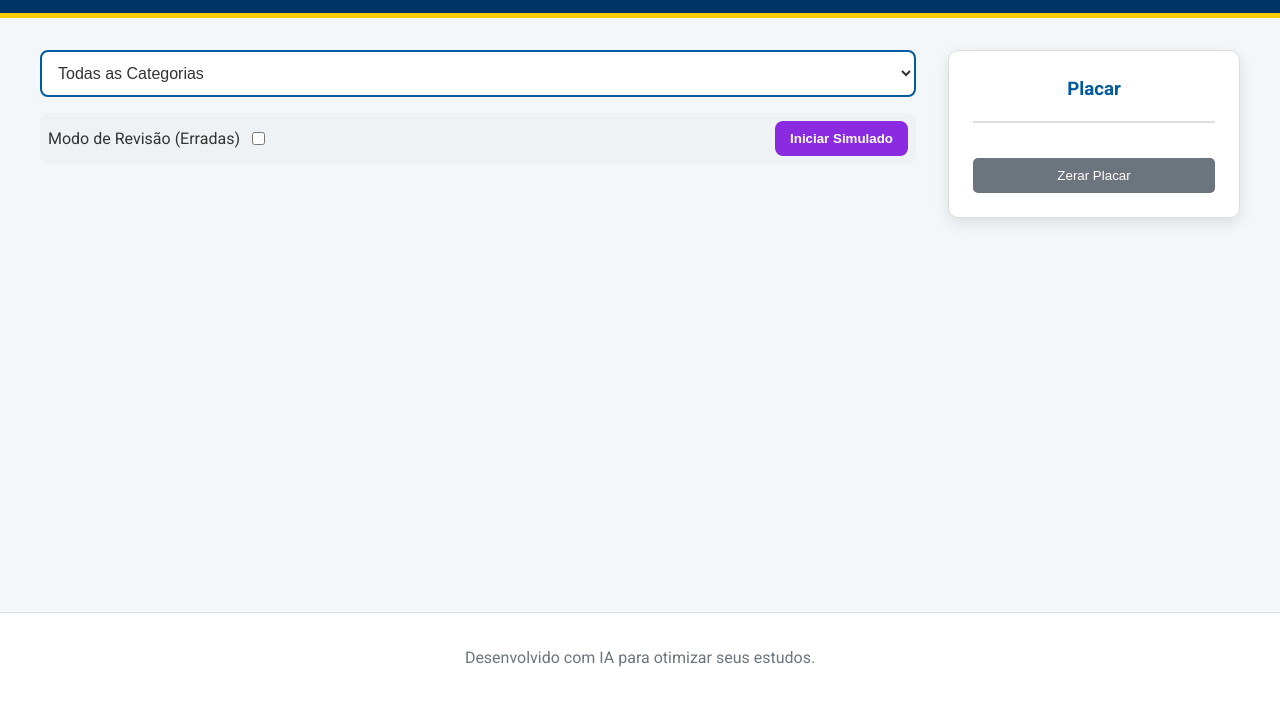
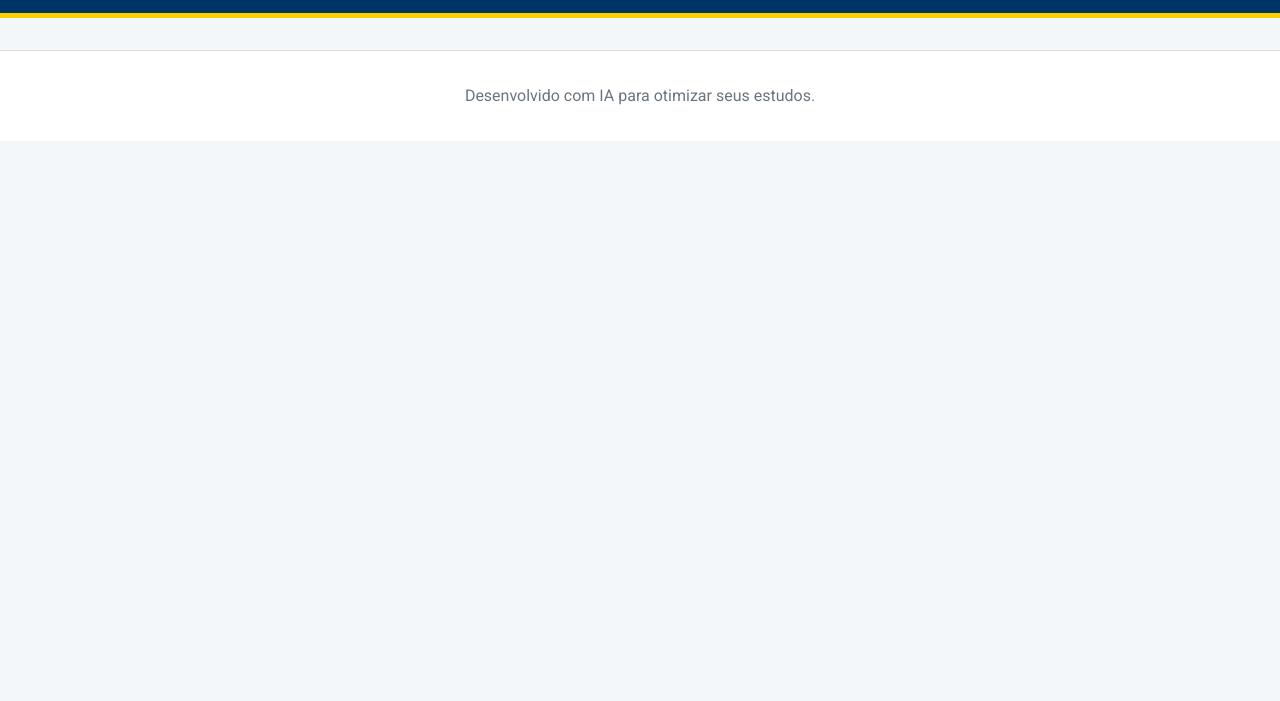
Before and after one commit to VictorKMMS/inss-study-app, a website: page index.html in a window 1280 px wide. Shown: the part 65-766 px from the top of the page. Drawn offline with Linux system fonts and the light colour scheme.

Commit message:
Atualizar o index.html

```diff
--- a/index.html
+++ b/index.html
@@ -17,7 +17,7 @@
         </div>
     </header>
 
-    <div id="main-app">
+    <div id="main-app" class="hidden">
         <div class="main-container">
             <main>
                 <div id="filter-container">
@@ -97,7 +97,6 @@
         <p>Desenvolvido com IA para otimizar seus estudos.</p>
     </footer>
 
-    <script type="module" src="firebase-init.js"></script>
     <script type="module" src="scripts.js"></script>
 </body>
 </html>
```
